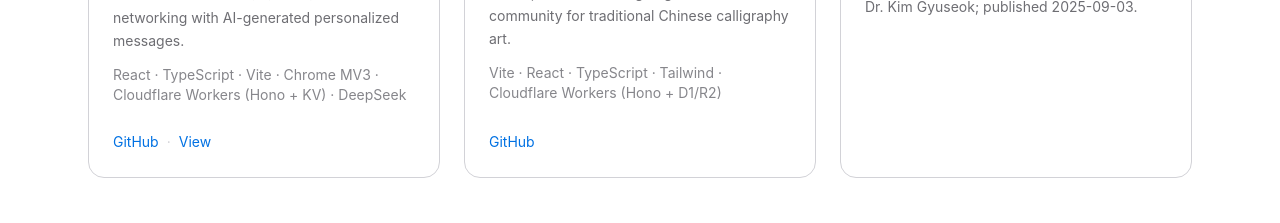
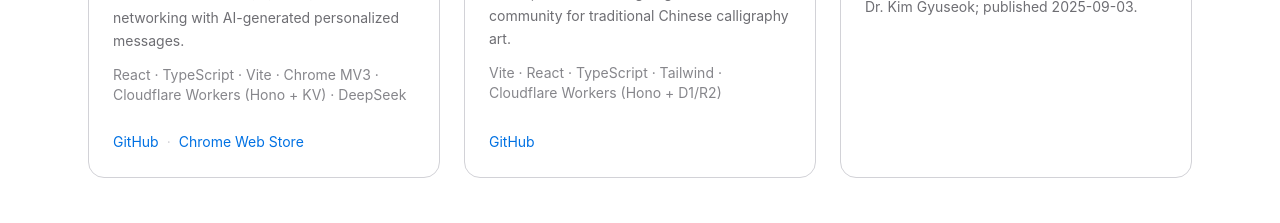
Before and after one commit to stevenli2007-del/stevenli-website, a React (Vite) app: page / in a window 1280 px wide. Shown: the part 1480-1703 px from the top of the page. Built offline with nearby package versions, Linux system fonts and the light colour scheme.

Commit message:
fix(1-5): correct extensionId access path (links.extensionId)

```diff
--- a/src/components/Projects.tsx
+++ b/src/components/Projects.tsx
@@ -70,7 +70,7 @@ function ProjectCard({ project }: { project: Project }) {
             rel="noreferrer"
             className="text-sm text-[#0071E3] hover:underline"
           >
-            {project.extensionId ? "Chrome Web Store" : "View"}
+            {project.links.extensionId ? "Chrome Web Store" : "View"}
           </a>
         )}
       </div>
```
